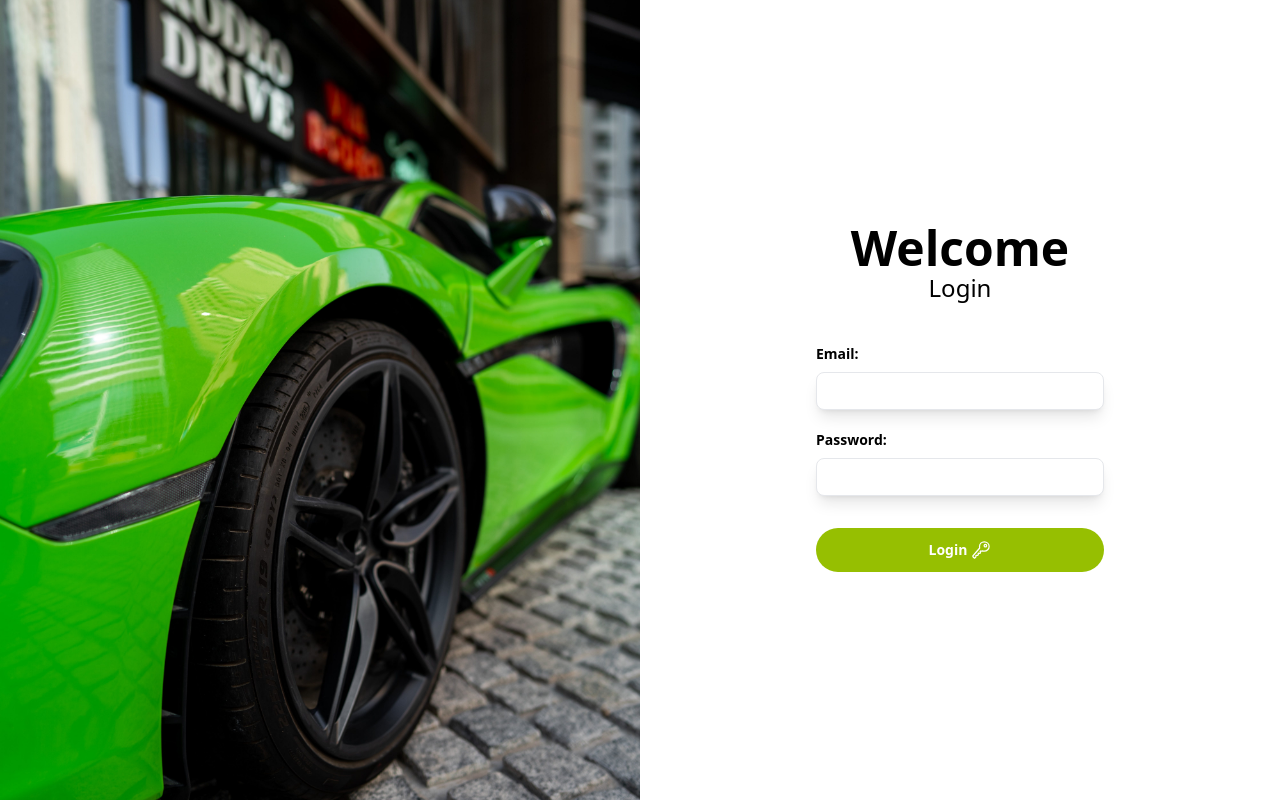
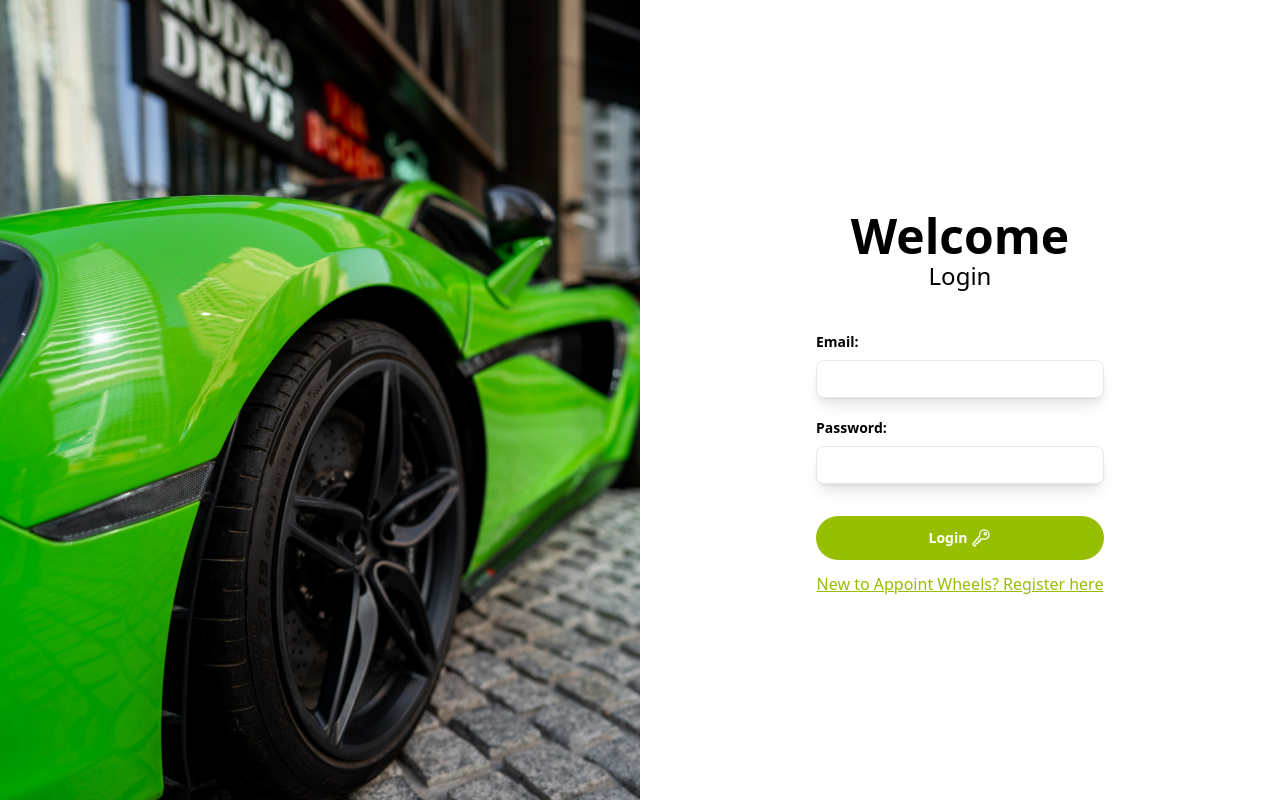
Before and after one commit to Rysth/REACT-AppointWheels, a React (Create React App) app: page /login in a window 1280 px wide. Built offline with nearby package versions, Linux system fonts and the light colour scheme; a web font is replaced by a local one.

Commit message:
Add link to signup page

```diff
--- a/src/components/pages/sessions/Login.jsx
+++ b/src/components/pages/sessions/Login.jsx
@@ -1,5 +1,6 @@
 import { useForm } from 'react-hook-form';
 import { useDispatch } from 'react-redux';
+import { Link } from 'react-router-dom';
 import { IoKeyOutline } from 'react-icons/io5';
 import LoginBackground from '../../../assets/images/login_background.jpg';
 import { createSession } from '../../../redux/slices/loginSlice';
@@ -79,6 +80,7 @@ function Login() {
               </button>
             </fieldset>
           </form>
+          <Link to="/signup" className="underline text-[var(--green)]">New to Appoint Wheels? Register here</Link>
         </article>
       </div>
     </section>
```
